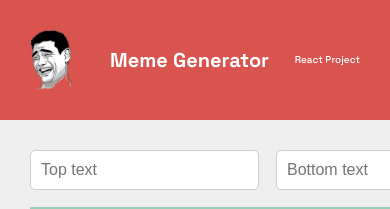
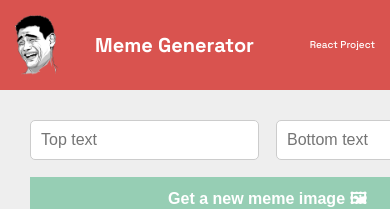
Before and after one commit to AnisBenFerhat/Meme-Generator, a React (Vite) app: page / in a window 390 px wide. Shown: the top 209 px of the page. Built offline with nearby package versions, Linux system fonts and the light colour scheme; no server answers.

Commit message:
edit styles

```diff
--- a/src/styles.css
+++ b/src/styles.css
@@ -81,10 +81,18 @@ body {
   cursor: pointer;
   transition: background-color 0.3s ease;
 
-  /* Add a hover effect */
   &:hover {
     background-color: var(--highlight-color);
   }
+}
+
+/* Adjust image size and center it */
+.meme--image {
+  width: 100%;
+  max-width: calc(50% - 17px);
+  height: auto;
+  display: block;
+  margin: 0 auto;
 }
 
 /* Media Queries for different screen sizes */
@@ -121,7 +129,7 @@ body {
     max-width: 480px;
   }
   .header {
-    padding: 30px;
+    padding: 15px;
   }
   .header--title {
     font-size: 2rem;
```
